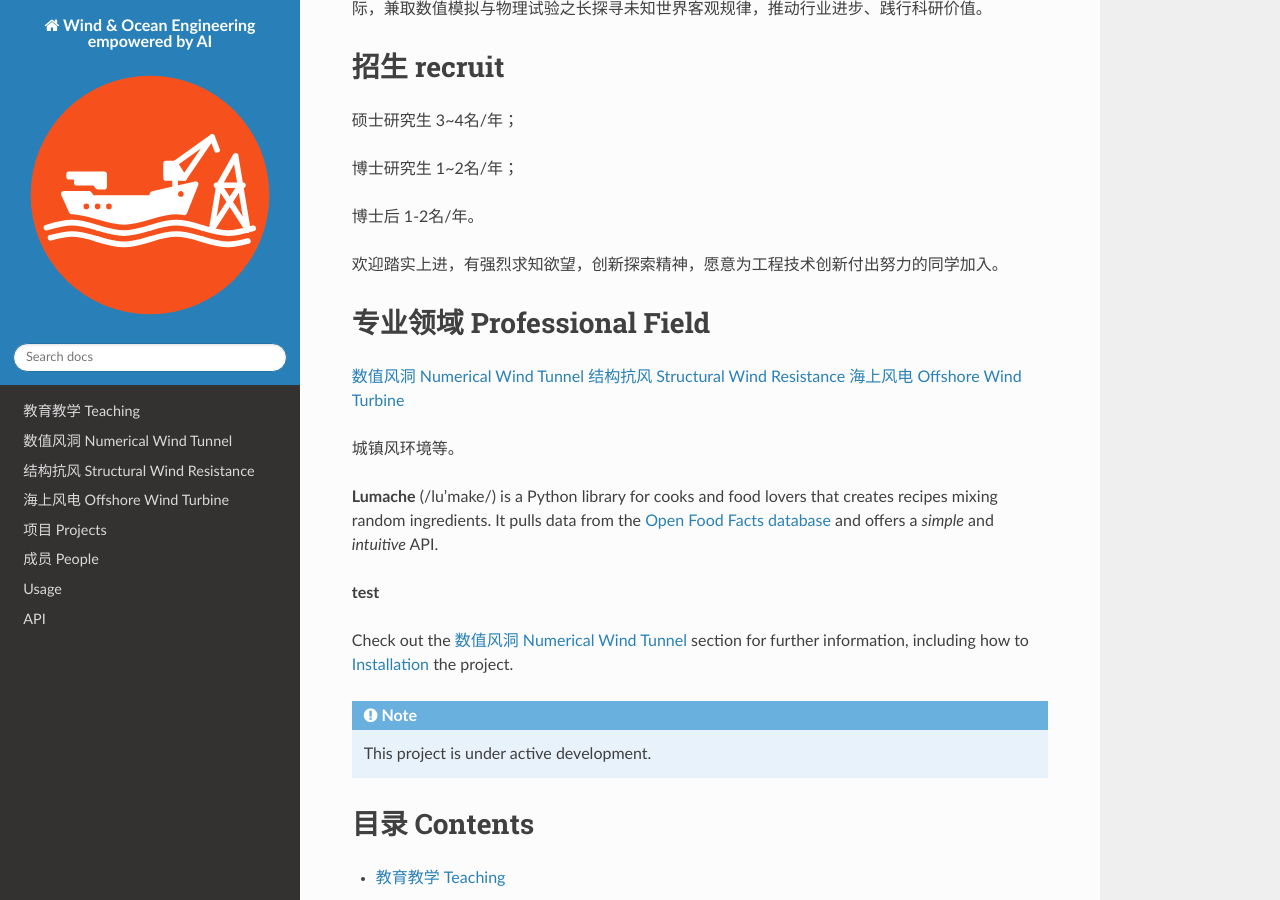
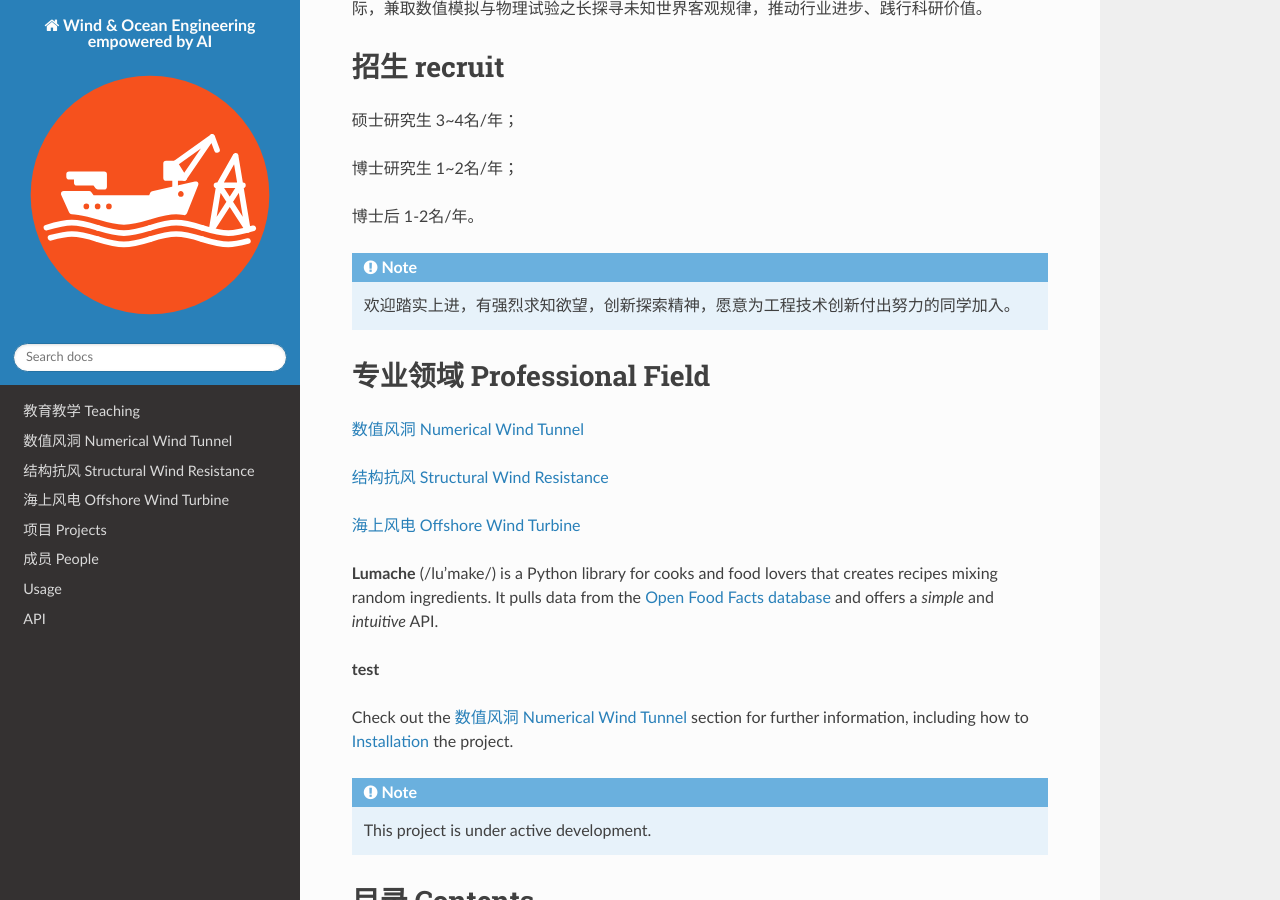
Before and after one commit to lichao689/rtdTest, a Sphinx documentation site: the page built from docs/source/index.rst, in a window 1280 px wide and 900 px high, scrolled down 568 px. Built offline with Sphinx 7.4.7 and the Read the Docs theme 3.1.0, drawn with Linux system fonts in a browser that asks for light colours.

Commit message:
index.rst update

```diff
--- a/docs/source/index.rst
+++ b/docs/source/index.rst
@@ -26,16 +26,18 @@ Welcome to Wind & Ocean Engineering empowered by AI Group!
 
 博士后 1-2名/年。
 
-欢迎踏实上进，有强烈求知欲望，创新探索精神，愿意为工程技术创新付出努力的同学加入。
+.. note::
+   欢迎踏实上进，有强烈求知欲望，创新探索精神，愿意为工程技术创新付出努力的同学加入。
 
 专业领域 Professional Field
 ==============================
 
 :doc:`NumericalWindTunnel`
+
 :doc:`WindResistance`
+
 :doc:`OffshoreWindTurbine`
 
-城镇风环境等。
 
 
 **Lumache** (/lu'make/) is a Python library for cooks and food lovers
```
